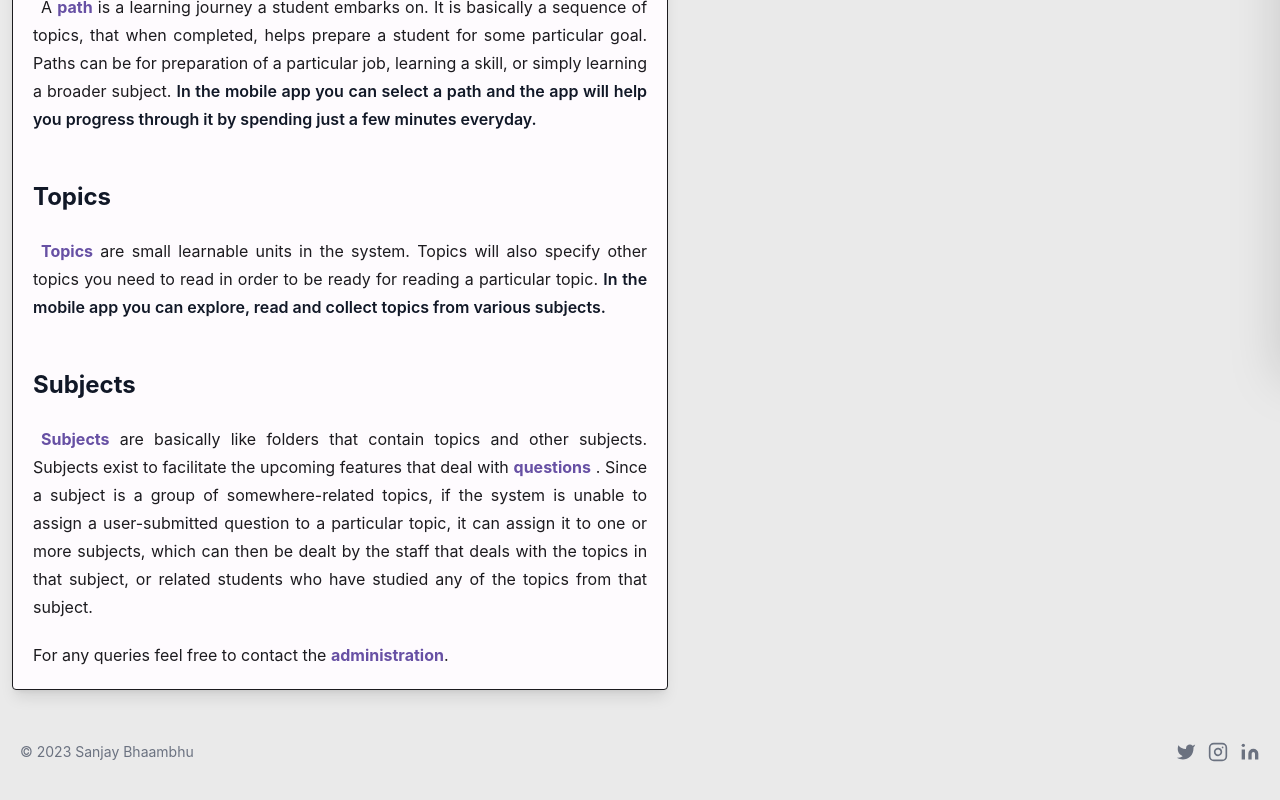
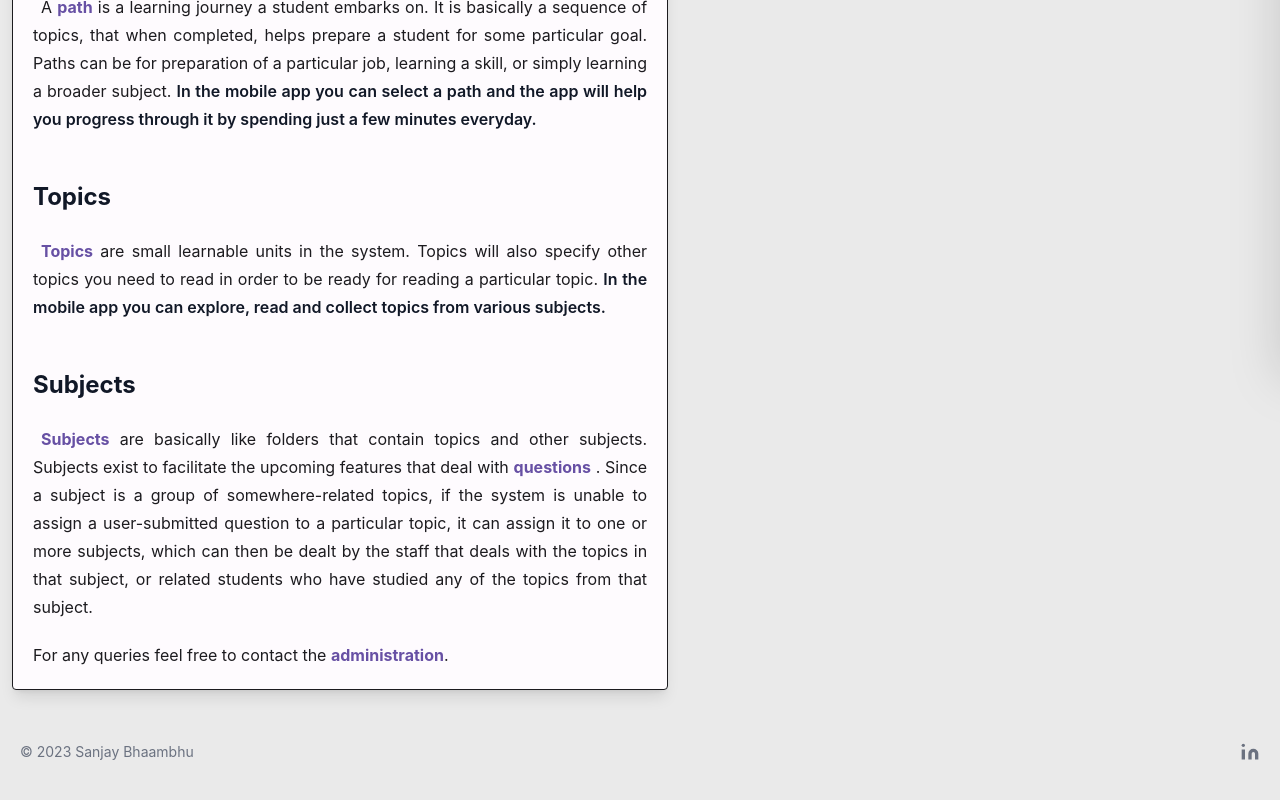
Before and after one commit to bhaambhu/captain-nextjs, a Next.js app: page / in a window 1280 px wide. Shown: the part 447-1247 px from the top of the page. Built offline with nearby package versions, Linux system fonts and the light colour scheme.

Commit message:
updated footer socials

```diff
--- a/components/Footer.tsx
+++ b/components/Footer.tsx
@@ -7,17 +7,6 @@ const Footer = () => {
                 <p className="text-sm text-gray-500   sm:py-2 sm:mt-0 mt-4">© 2023 Sanjay Bhaambhu
                 </p>
                 <span className="inline-flex sm:ml-auto sm:mt-0 mt-4 justify-center sm:justify-start">
-                    <a rel="noreferrer" target="_blank" href='https://twitter.com/bhaambhu/' className="ml-3 text-gray-500">
-                        <svg fill="currentColor" strokeLinecap="round" strokeLinejoin="round" strokeWidth="2" className="w-5 h-5" viewBox="0 0 24 24">
-                            <path d="M23 3a10.9 10.9 0 01-3.14 1.53 4.48 4.48 0 00-7.86 3v1A10.66 10.66 0 013 4s-4 9 5 13a11.64 11.64 0 01-7 2c9 5 20 0 20-11.5a4.5 4.5 0 00-.08-.83A7.72 7.72 0 0023 3z"></path>
-                        </svg>
-                    </a>
-                    <a rel="noreferrer" target="_blank" href='https://www.instagram.com/dr.bhaambhu/' className="ml-3 text-gray-500">
-                        <svg fill="none" stroke="currentColor" strokeLinecap="round" strokeLinejoin="round" strokeWidth="2" className="w-5 h-5" viewBox="0 0 24 24">
-                            <rect width="20" height="20" x="2" y="2" rx="5" ry="5"></rect>
-                            <path d="M16 11.37A4 4 0 1112.63 8 4 4 0 0116 11.37zm1.5-4.87h.01"></path>
-                        </svg>
-                    </a>
                     <a rel="noreferrer" target="_blank" href='https://www.linkedin.com/in/bhaambhu/' className="ml-3 text-gray-500">
                         <svg fill="currentColor" stroke="currentColor" strokeLinecap="round" strokeLinejoin="round" strokeWidth="0" className="w-5 h-5" viewBox="0 0 24 24">
                             <path stroke="none" d="M16 8a6 6 0 016 6v7h-4v-7a2 2 0 00-2-2 2 2 0 00-2 2v7h-4v-7a6 6 0 016-6zM2 9h4v12H2z"></path>
```
